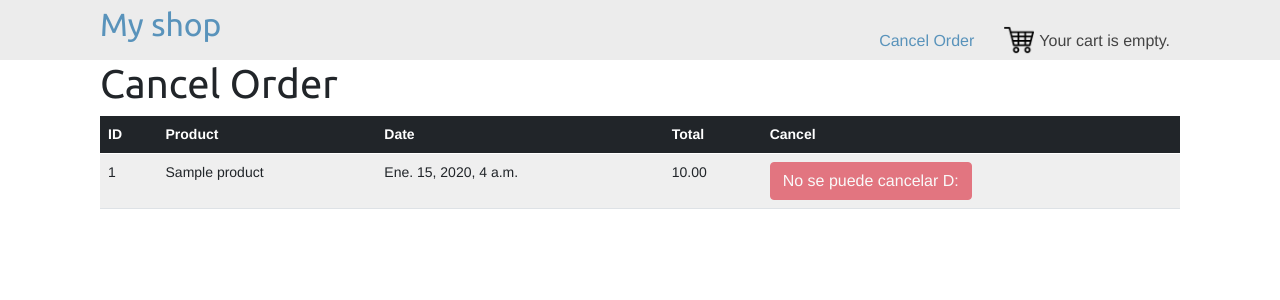
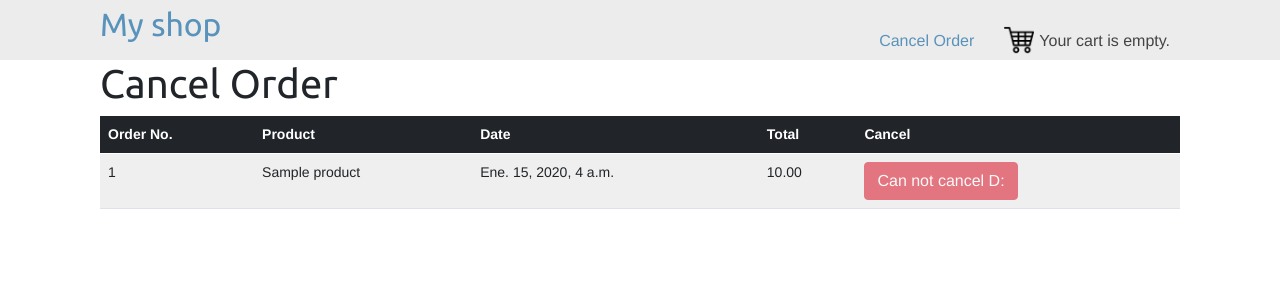
Before and after one commit to Marcelo2910/Tarea2ImplementacionMVT, a Django app: page /orders/list/ in a window 1280 px wide. Shown: the top 300 px of the page. Run offline with Django 3.2, Linux system fonts and the light colour scheme; tables that the repository leaves empty hold one stand-in row (values such as "Sample post"); some libraries are stand-ins or nearby versions.

Commit message:
Se cambiaron las secciones de español a ingles.

```diff
--- a/myshop/orders/templates/orders/order/list.html
+++ b/myshop/orders/templates/orders/order/list.html
@@ -9,7 +9,7 @@
 
 	<table class="table">
         <thead class="table-dark">
-            <th>ID</th>
+            <th>Order No.</th>
             <th>Product</th>
 			<th>Date</th>
             <th>Total</th>
@@ -24,9 +24,9 @@
 				<td>{{o.order.created}}</td>
                 <td>{{o.price}}</td>
 				{% if o.diff.days == 0 %}
-				<td><a href="{% url 'order_cancel' o.id %}" class="btn btn-danger">Cancelar</a></td>
+				<td><a href="{% url 'order_cancel' o.id %}" class="btn btn-danger">Cancel</a></td>
 				{% else %}
-				<td><a class="btn btn-danger disabled">No se puede cancelar D:</a></td>
+				<td><a class="btn btn-danger disabled">Can not cancel D:</a></td>
 				{% endif %}
             </tr>
             {% endfor %}
```
